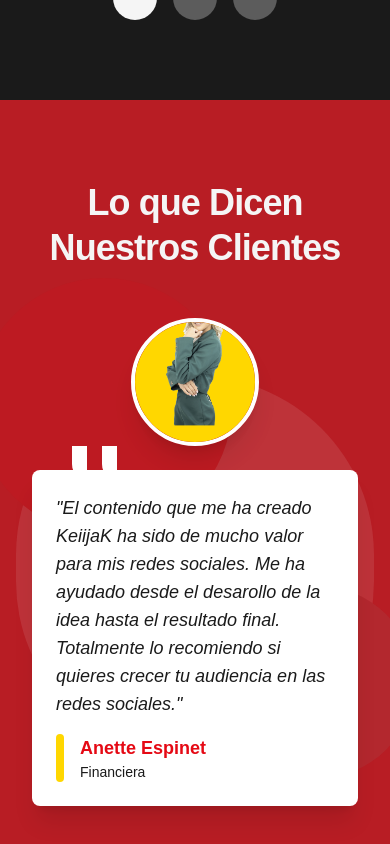
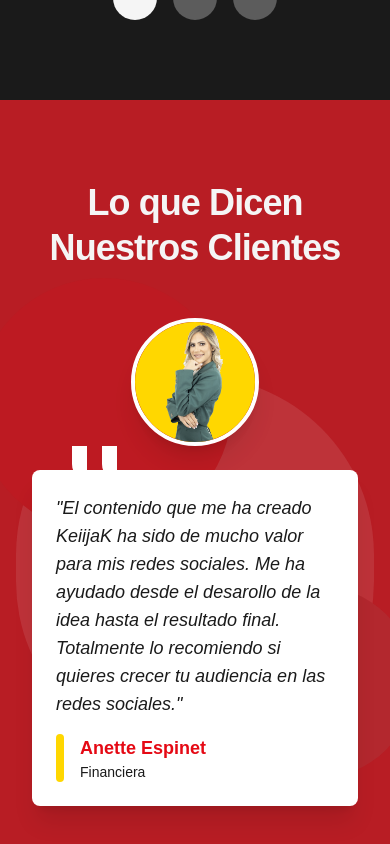
Before and after one commit to keiijak/Website-Agency, a Next.js app: page / in a window 390 px wide. Both pictures are taken after a click on the button "Testimonios". Shown: the part 2778-3622 px from the top of the page. Built offline with nearby package versions, Linux system fonts and the light colour scheme.

Commit message:
feat: adjust Anette's image position and scaling
Move container position and transform image scaling for better display on mobile.

Co-authored-by: null <194864930+keiijak@users.noreply.github.com>

```diff
--- a/app/components/Testimonios.tsx
+++ b/app/components/Testimonios.tsx
@@ -114,7 +114,7 @@ export default function Testimonios() {
                 {testimonio.nombre === "Anette Espinet" ? (
                   <div className="absolute inset-0 bg-[#FFD700] flex items-center justify-center">
                     {/* Custom positioning for Anette's photo with mobile optimization */}
-                    <div className="absolute w-full h-full" style={{ top: isMobile ? "20px" : "-50px" }}>
+                    <div className="absolute w-full h-full" style={{ top: isMobile ? "-10px" : "-50px" }}>
                       <Image
                         src={testimonio.foto || "/placeholder.svg"}
                         alt={`Foto de ${testimonio.nombre}`}
@@ -125,7 +125,7 @@ export default function Testimonios() {
                           position: "absolute",
                           top: "50%",
                           left: "50%",
-                          transform: isMobile ? "translate(-50%, -80%) scale(0.9)" : "translate(-50%, -30%)",
+                          transform: isMobile ? "translate(-50%, -40%) scale(0.9)" : "translate(-50%, -30%)",
                           maxWidth: "none",
                           width: "auto",
                           height: "auto",
```
